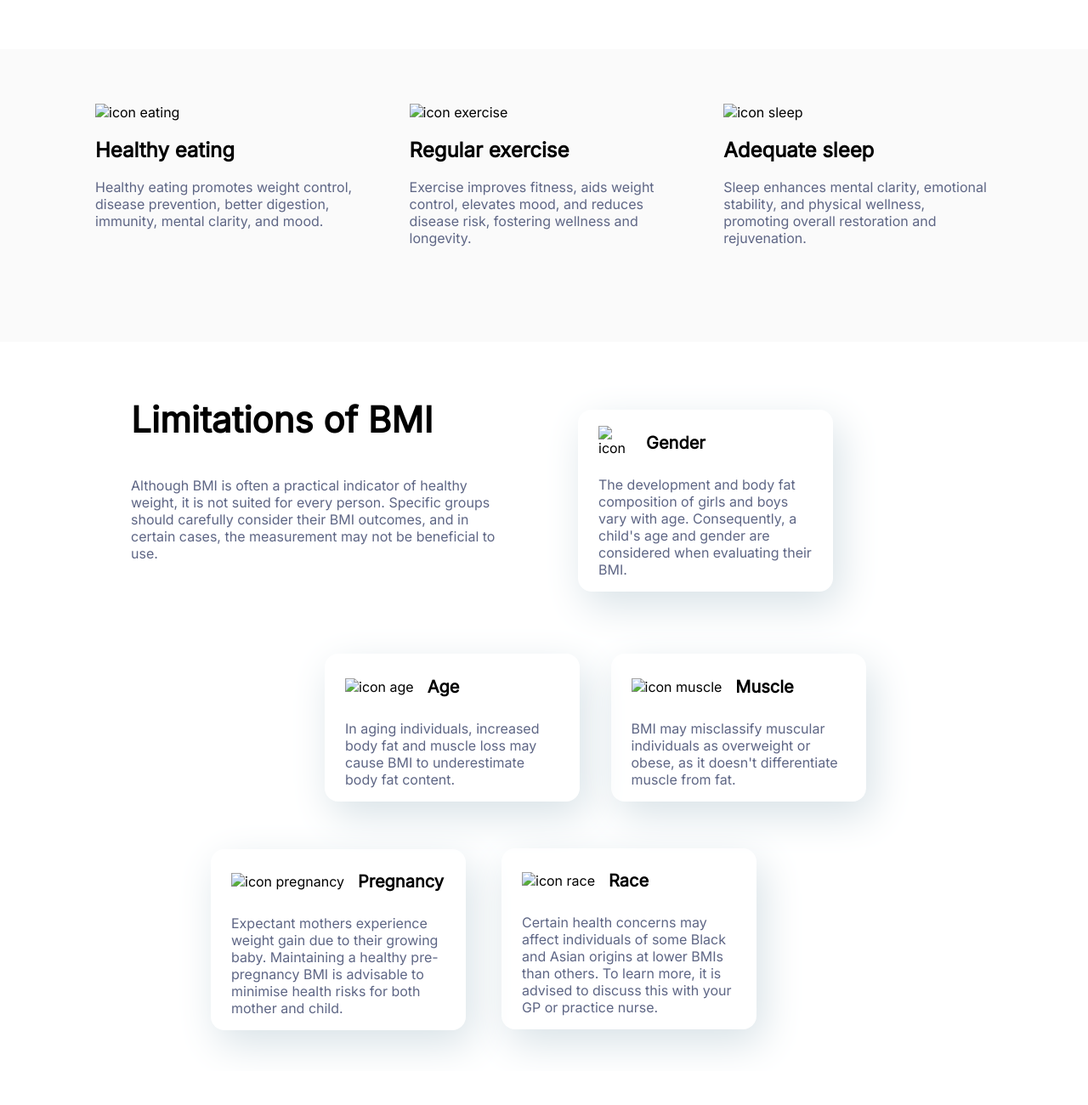
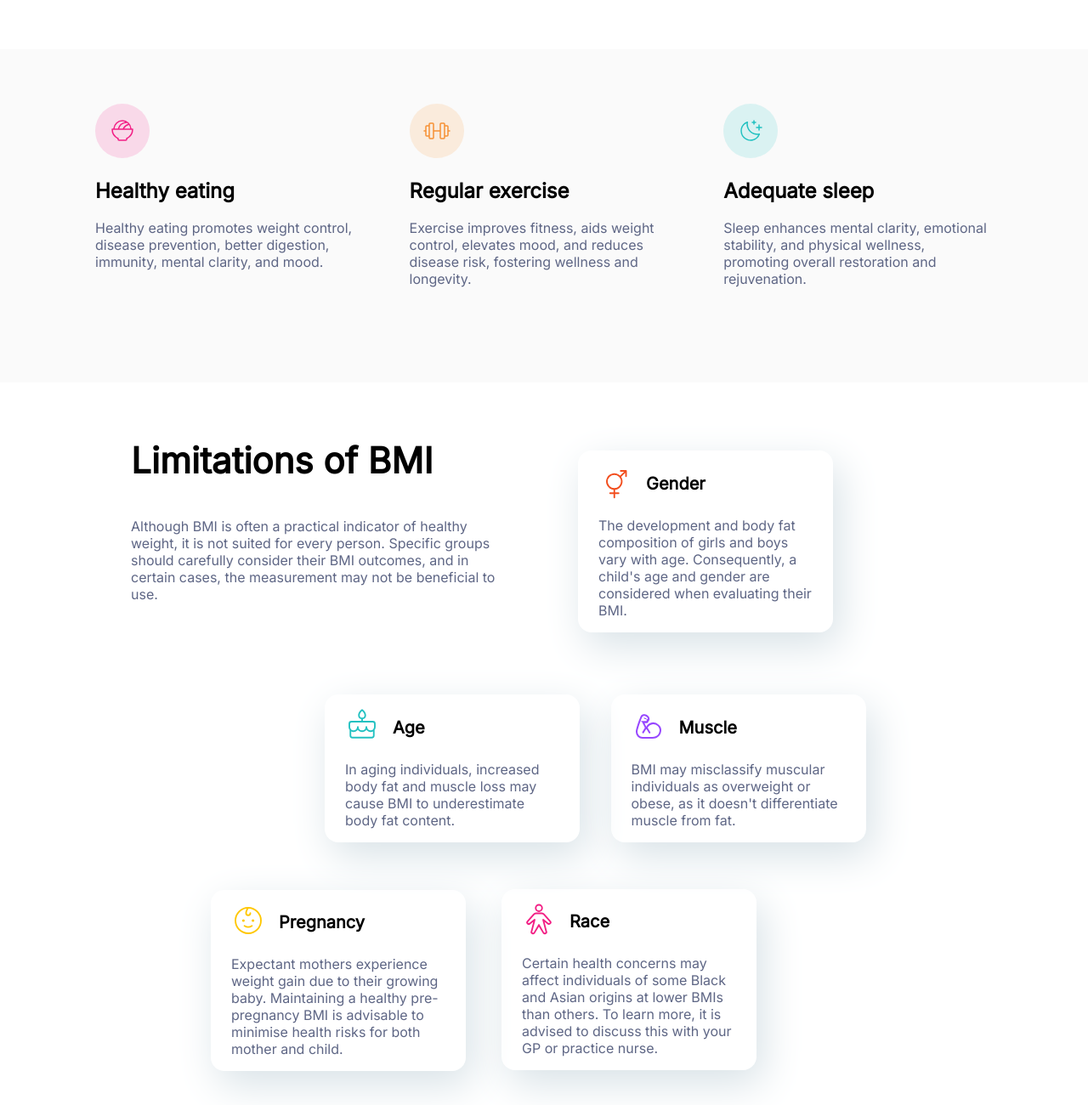
Before and after one commit to LauraGlab/BMI-calculator, a plain HTML site: page index.html in a window 1280 px wide. Shown: the part 1340-2640 px from the top of the page at 85% size. Before the commit the page ends 2600 px from the top, so only its background shows below. Drawn offline with Linux system fonts and the light colour scheme.

Commit message:
index.html

```diff
--- a/index.html
+++ b/index.html
@@ -13,7 +13,7 @@
   <main>
     <section class="container1">
       <div class="section1">
-        <img src="../starter-code/assets/images/logo.svg" alt="logo">
+        <img src="../assets/images/logo.svg" alt="logo">
         <h1>Body Mass Index Calculator</h1>
         <p>Better understand your weight in relation to your height using our
     body mass index (BM) calculator. While BMI is not the sole determinant
@@ -81,7 +81,7 @@
     </section>
     <section class="container2">
       <div class="img-container2">
-        <img src="../starter-code/assets/images/image-man-eating.webp" class="man" alt="man eating sushi">
+        <img src="../assets/images/image-man-eating.webp" class="man" alt="man eating sushi">
       </div>
       <div class="text-container2">
         <h3>What your BMI result means
@@ -99,7 +99,7 @@
     <section class="container3">
       <div class="eating">
         <div>
-          <img src="../starter-code/assets/images/icon-eating.svg" alt="icon eating">
+          <img src="../assets/images/icon-eating.svg" alt="icon eating">
         </div>
         <div>
           <h2>Healthy eating</h2>
@@ -110,7 +110,7 @@
       </div>
       <div class="exercise">
         <div>
-          <img src="../starter-code/assets/images/icon-exercise.svg" alt="icon exercise">
+          <img src="../assets/images/icon-exercise.svg" alt="icon exercise">
         </div>
         <div>
           <h2>Regular exercise</h2>
@@ -121,7 +121,7 @@
       </div>
       <div class="sleep">
         <div>
-          <img src="../starter-code/assets/images/icon-sleep.svg" alt="icon sleep">
+          <img src="../assets/images/icon-sleep.svg" alt="icon sleep">
         </div>
         <div>
           <h2>Adequate sleep</h2>
@@ -143,7 +143,7 @@
       <div class="grid-section">
         <div class="gender" class="grid1">
           <div class="img-container4">
-            <img src="../starter-code/assets/images/icon-gender.svg" alt="icon gender">
+            <img src="../assets/images/icon-gender.svg" alt="icon gender">
             <h4>Gender</h4>
           </div>
           <p>The development and body fat composition of girls and boys vary with age. Consequently,
@@ -153,7 +153,7 @@
         <div class="age" class="grid1">
           <div class="img-container4">
             <div>
-              <img src="../starter-code/assets/images/icon-age.svg" alt="icon age">
+              <img src="../assets/images/icon-age.svg" alt="icon age">
             </div>
             <h4>Age</h4>
           </div>
@@ -164,7 +164,7 @@
         <div class="muscle">
           <div class="img-container4">
             <div>
-              <img src="../starter-code/assets/images/icon-muscle.svg" alt="icon muscle">
+              <img src="../assets/images/icon-muscle.svg" alt="icon muscle">
             </div>
             <h4>Muscle</h4>
           </div>
@@ -175,7 +175,7 @@
         <div class="pregnancy">
           <div class="img-container4">
             <div>
-              <img src="../starter-code/assets/images/icon-pregnancy.svg" alt="icon pregnancy">
+              <img src="../assets/images/icon-pregnancy.svg" alt="icon pregnancy">
             </div>
             <h4>Pregnancy</h4>
           </div>
@@ -188,7 +188,7 @@
         <div class="race">
           <div class="img-container4">
             <div>
-              <img src="../starter-code/assets/images/icon-race.svg" alt="icon race">
+              <img src="../assets/images/icon-race.svg" alt="icon race">
             </div>
             <h4>Race</h4>
           </div>
```
